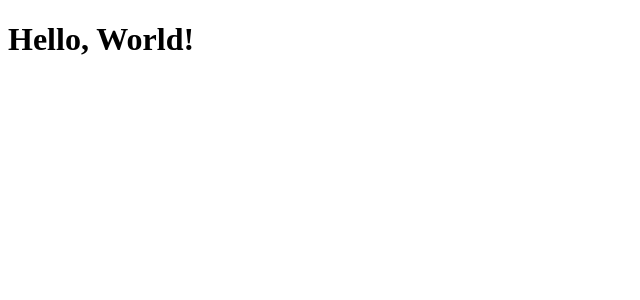
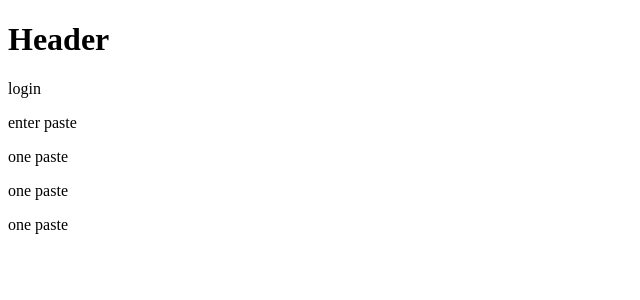
Before and after one commit to team-c3a10/pastebin-frontend, a React (Create React App) app: page / in a window 1280 px wide. Shown: the top 300 px of the page, without its empty margins (0-640 px from the left). Built offline with nearby package versions, Linux system fonts and the light colour scheme; the HTML template or start-up script is replaced by a standard one.

Commit message:
setup component structure

```diff
--- a/src/App.tsx
+++ b/src/App.tsx
@@ -1,7 +1,15 @@
-import { greet } from "./utils/greet";
+import AppHeader from "./components/AppHeader";
+import PasteList from "./components/PasteList";
+import PasteForm from "./components/PasteForm";
 
 function App(): JSX.Element {
-  return <h1>{greet("World")}</h1>;
+  return (
+    <>
+      <AppHeader />
+      <PasteForm />
+      <PasteList />
+    </>
+  );
 }
 
 export default App;
--- /dev/null
+++ b/src/components/AppHeader.tsx
@@ -0,0 +1,10 @@
+import Login from "./Login";
+
+export default function AppHeader(): JSX.Element {
+  return (
+    <header>
+      <h1>Header</h1>
+      <Login />
+    </header>
+  );
+}
--- /dev/null
+++ b/src/components/Login.tsx
@@ -0,0 +1,3 @@
+export default function Login(): JSX.Element {
+  return <p>login</p>;
+}
--- /dev/null
+++ b/src/components/Paste.tsx
@@ -0,0 +1,3 @@
+export default function Paste(): JSX.Element {
+  return <p>one paste</p>;
+}
--- /dev/null
+++ b/src/components/PasteForm.tsx
@@ -0,0 +1,3 @@
+export default function PasteForm(): JSX.Element {
+  return <p>enter paste</p>;
+}
--- /dev/null
+++ b/src/components/PasteList.tsx
@@ -0,0 +1,11 @@
+import Paste from "./Paste";
+
+export default function PasteList(): JSX.Element {
+  return (
+    <>
+      <Paste />
+      <Paste />
+      <Paste />
+    </>
+  );
+}
```
